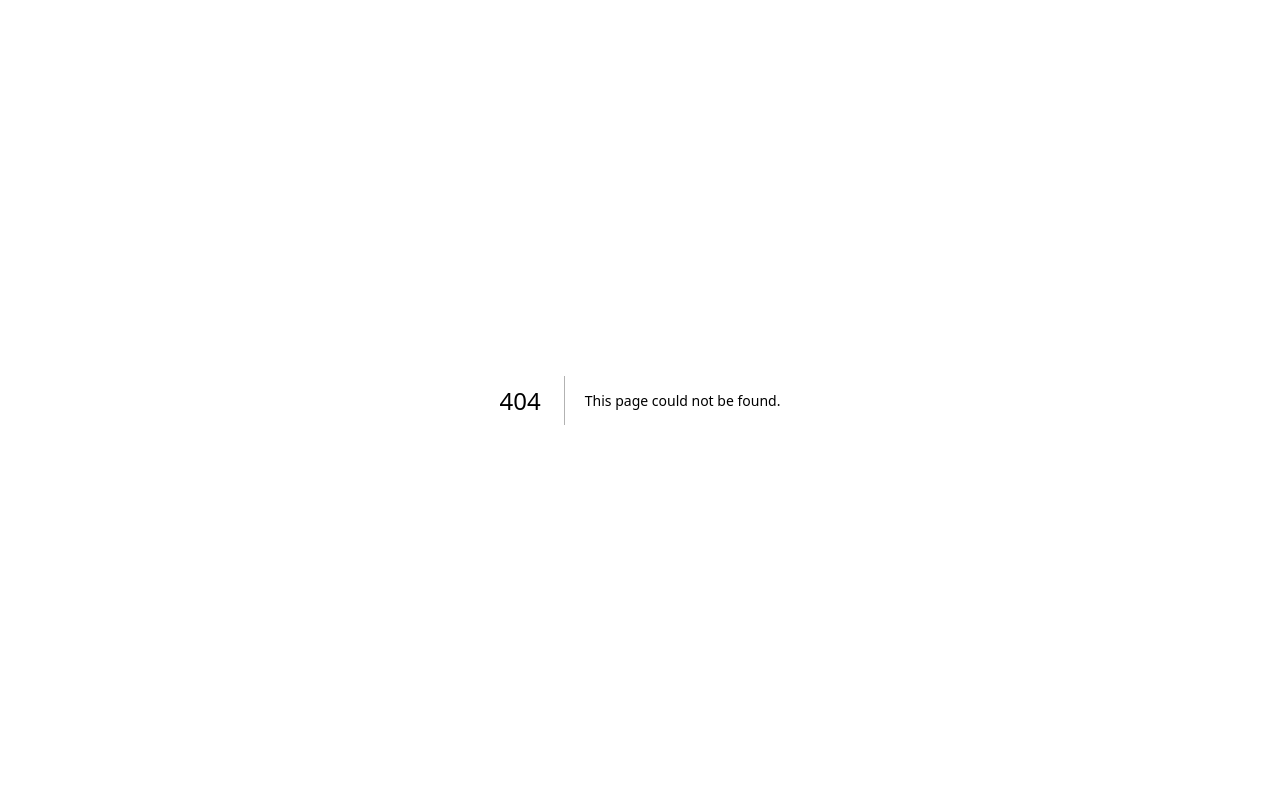
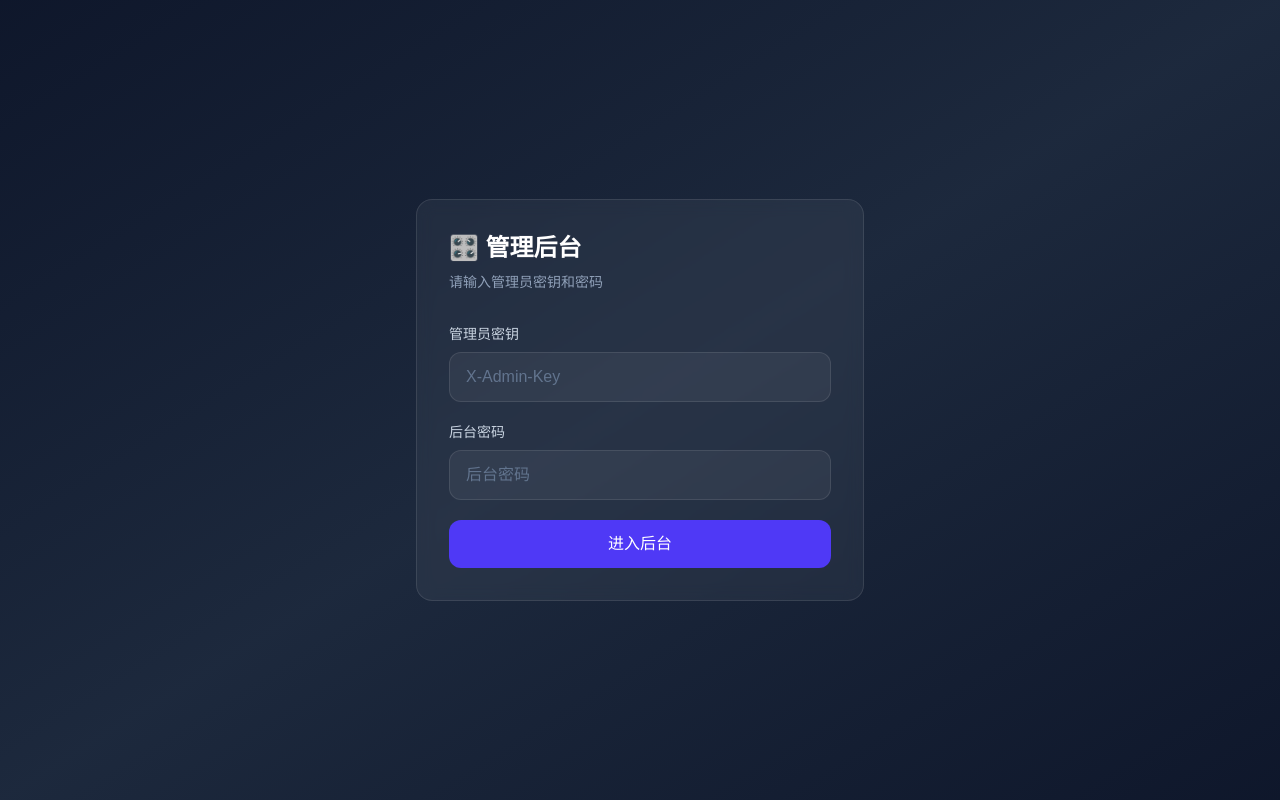
Before and after one commit to Archie0608-soure/paper-assistant-v2, a Next.js app: page /admin in a window 1280 px wide. Before the commit this address had no page. Built offline with nearby package versions, Linux system fonts and the light colour scheme; no server answers.

Commit message:
feat(admin): 重做管理员登录系统 - cookie认证 + 余额调整

```diff
--- a/src/app/admin/adjust-balance/page.tsx
+++ b/src/app/admin/adjust-balance/page.tsx
@@ -1,13 +1,27 @@
 'use client';
-import { useState } from 'react';
+import { useState, useEffect } from 'react';
+import { useRouter } from 'next/navigation';
 
 export default function AdminBalancePage() {
+  const router = useRouter();
   const [email, setEmail] = useState('');
   const [amount, setAmount] = useState('');
   const [reason, setReason] = useState('');
   const [loading, setLoading] = useState(false);
   const [result, setResult] = useState<any>(null);
   const [error, setError] = useState('');
+
+  useEffect(() => {
+    const checkSession = async () => {
+      try {
+        const res = await fetch('/api/admin/check-session');
+        if (!res.ok) router.replace('/admin');
+      } catch {
+        router.replace('/admin');
+      }
+    };
+    checkSession();
+  }, []);
 
   const handleSubmit = async (e: React.FormEvent) => {
     e.preventDefault();
@@ -19,11 +33,7 @@ export default function AdminBalancePage() {
       const res = await fetch('/api/admin/adjust-balance', {
         method: 'POST',
         headers: { 'Content-Type': 'application/json' },
-        body: JSON.stringify({
-          user_email: email,
-          amount: Number(amount),
-          reason,
-        }),
+        body: JSON.stringify({ user_email: email, amount: Number(amount), reason }),
       });
       const data = await res.json();
       if (!res.ok) throw new Error(data.error || '操作失败');
@@ -35,9 +45,22 @@ export default function AdminBalancePage() {
     }
   };
 
+  const handleLogout = async () => {
+    await fetch('/api/admin/logout', { method: 'POST' });
+    router.replace('/admin');
+  };
+
   return (
-    <div style={{ padding: '40px', maxWidth: '600px', margin: '0 auto' }}>
-      <h1>🎛️ 管理员 - 余额调整</h1>
+    <div style={{ padding: '40px', maxWidth: '700px', margin: '0 auto' }}>
+      <div className="flex items-center justify-between mb-8">
+        <h1>🎛️ 管理员后台 - 余额调整</h1>
+        <button
+          onClick={handleLogout}
+          style={{ padding: '8px 16px', background: '#374151', color: '#fff', border: 'none', borderRadius: '8px', cursor: 'pointer' }}
+        >
+          退出登录
+        </button>
+      </div>
 
       <form onSubmit={handleSubmit} style={{ display: 'flex', flexDirection: 'column', gap: '16px', marginTop: '24px' }}>
         <div>
--- /dev/null
+++ b/src/app/admin/api/check-session/route.ts
@@ -0,0 +1,9 @@
+import { NextRequest, NextResponse } from 'next/server';
+
+export async function GET(req: NextRequest) {
+  const token = req.cookies.get('pa_admin_session');
+  if (token?.value === 'authenticated') {
+    return NextResponse.json({ ok: true });
+  }
+  return NextResponse.json({ error: '未登录' }, { status: 401 });
+}
--- /dev/null
+++ b/src/app/admin/api/login/route.ts
@@ -0,0 +1,36 @@
+import { NextRequest, NextResponse } from 'next/server';
+
+const ADMIN_KEY = process.env.ADMIN_API_KEY;
+const ADMIN_BACKEND_PASSWORD = process.env.ADMIN_BACKEND_PASSWORD;
+
+const ADMIN_SESSION_TOKEN = 'pa_admin_session';
+
+export async function POST(req: NextRequest) {
+  try {
+    const { admin_key, admin_password } = await req.json();
+
+    if (!admin_key || !admin_password) {
+      return NextResponse.json({ error: '请填写所有字段' }, { status: 400 });
+    }
+
+    if (admin_key !== ADMIN_KEY) {
+      return NextResponse.json({ error: '管理员密钥错误' }, { status: 403 });
+    }
+
+    if (admin_password !== ADMIN_BACKEND_PASSWORD) {
+      return NextResponse.json({ error: '后台密码错误' }, { status: 403 });
+    }
+
+    const response = NextResponse.json({ success: true });
+    response.cookies.set(ADMIN_SESSION_TOKEN, 'authenticated', {
+      httpOnly: true,
+      maxAge: 60 * 60 * 24 * 7, // 7天
+      path: '/admin',
+      sameSite: 'lax',
+    });
+
+    return response;
+  } catch (err: any) {
+    return NextResponse.json({ error: err.message }, { status: 500 });
+  }
+}
--- /dev/null
+++ b/src/app/admin/api/logout/route.ts
@@ -0,0 +1,7 @@
+import { NextResponse } from 'next/server';
+
+export async function POST() {
+  const response = NextResponse.json({ success: true });
+  response.cookies.set('pa_admin_session', '', { maxAge: 0, path: '/admin' });
+  return response;
+}
--- /dev/null
+++ b/src/app/admin/page.tsx
@@ -0,0 +1,97 @@
+'use client';
+
+import { useState, useEffect } from 'react';
+import { useRouter } from 'next/navigation';
+
+export default function AdminLoginPage() {
+  const router = useRouter();
+  const [adminKey, setAdminKey] = useState('');
+  const [adminPassword, setAdminPassword] = useState('');
+  const [error, setError] = useState('');
+  const [loading, setLoading] = useState(false);
+
+  useEffect(() => {
+    // 已登录则跳转
+    const check = async () => {
+      try {
+        const res = await fetch('/api/admin/check-session');
+        if (res.ok) {
+          router.replace('/admin/adjust-balance');
+        }
+      } catch {}
+    };
+    check();
+  }, []);
+
+  const handleSubmit = async (e: React.FormEvent) => {
+    e.preventDefault();
+    setError('');
+    setLoading(true);
+    try {
+      const res = await fetch('/api/admin/login', {
+        method: 'POST',
+        headers: { 'Content-Type': 'application/json' },
+        body: JSON.stringify({ admin_key: adminKey, admin_password: adminPassword }),
+      });
+      const data = await res.json();
+      if (!res.ok) {
+        setError(data.error || '登录失败');
+        return;
+      }
+      router.replace('/admin/adjust-balance');
+    } catch {
+      setError('网络错误，请重试');
+    } finally {
+      setLoading(false);
+    }
+  };
+
+  return (
+    <div className="min-h-screen bg-gradient-to-br from-slate-900 via-slate-800 to-slate-900 flex items-center justify-center px-4">
+      <div className="w-full max-w-md bg-white/5 border border-white/10 rounded-2xl p-8 backdrop-blur-sm">
+        <h1 className="text-2xl font-bold text-white mb-2">🎛️ 管理后台</h1>
+        <p className="text-slate-400 text-sm mb-8">请输入管理员密钥和密码</p>
+
+        <form onSubmit={handleSubmit} className="space-y-5">
+          <div>
+            <label className="block text-sm font-medium text-slate-300 mb-2">管理员密钥</label>
+            <input
+              type="password"
+              value={adminKey}
+              onChange={e => setAdminKey(e.target.value)}
+              placeholder="X-Admin-Key"
+              required
+              className="w-full px-4 py-3 bg-white/5 border border-white/10 rounded-xl text-white placeholder-slate-500 focus:outline-none focus:border-indigo-500 transition"
+            />
+          </div>
+
+          <div>
+            <label className="block text-sm font-medium text-slate-300 mb-2">后台密码</label>
+            <input
+              type="password"
+              value={adminPassword}
+              onChange={e => setAdminPassword(e.target.value)}
+              placeholder="后台密码"
+              required
+              className="w-full px-4 py-3 bg-white/5 border border-white/10 rounded-xl text-white placeholder-slate-500 focus:outline-none focus:border-indigo-500 transition"
+            />
+          </div>
+
+          {error && (
+            <div className="px-4 py-3 bg-red-500/10 border border-red-500/20 rounded-xl text-red-400 text-sm">
+              ❌ {error}
+            </div>
+          )}
+
+          <button
+            type="submit"
+            disabled={loading}
+            className="w-full py-3 bg-indigo-600 hover:bg-indigo-700 disabled:bg-indigo-800 text-white font-medium rounded-xl transition"
+          >
+            {loading ? '验证中...' : '进入后台'}
+          </button>
+        </form>
+      </div>
+    </div>
+  );
+}
--- a/src/app/api/admin/adjust-balance/route.ts
+++ b/src/app/api/admin/adjust-balance/route.ts
@@ -6,23 +6,20 @@ const supabase = createClient(
   process.env.SUPABASE_SERVICE_ROLE_KEY!
 );
 
-const ADMIN_KEY = process.env.ADMIN_API_KEY;
-const ADMIN_BACKEND_PASSWORD = process.env.ADMIN_BACKEND_PASSWORD;
+function isAdminAuthenticated(req: NextRequest): boolean {
+  const token = req.cookies.get('pa_admin_session');
+  return token?.value === 'authenticated';
+}
 
 // 管理员调整用户余额
 export async function POST(req: NextRequest) {
-  // 管理员密钥校验（双重认证）
-  const adminKey = req.headers.get('X-Admin-Key');
-  const body = await req.json();
-  const { admin_password, user_email, amount, reason } = body;
-  if (!ADMIN_KEY || adminKey !== ADMIN_KEY) {
-    return NextResponse.json({ error: '无权访问' }, { status: 403 });
-  }
-  if (!ADMIN_BACKEND_PASSWORD || admin_password !== ADMIN_BACKEND_PASSWORD) {
-    return NextResponse.json({ error: '后台密码错误' }, { status: 403 });
+  // Cookie 认证
+  if (!isAdminAuthenticated(req)) {
+    return NextResponse.json({ error: '未登录或无权限' }, { status: 403 });
   }
 
   try {
+    const { user_email, amount, reason } = await req.json();
 
     if (!user_email || amount === undefined) {
       return NextResponse.json({ error: '缺少参数' }, { status: 400 });
@@ -82,16 +79,10 @@ export async function POST(req: NextRequest) {
   }
 }
 
-// GET: 检查 admin key + 后台密码是否有效
+// GET: 检查 admin session 是否有效
 export async function GET(req: NextRequest) {
-  const adminKey = req.headers.get('X-Admin-Key');
-  const { searchParams } = new URL(req.url);
-  const admin_password = searchParams.get('admin_password') || '';
-  if (!ADMIN_KEY || adminKey !== ADMIN_KEY) {
-    return NextResponse.json({ error: '无权访问' }, { status: 403 });
+  if (!isAdminAuthenticated(req)) {
+    return NextResponse.json({ error: '未登录' }, { status: 401 });
   }
-  if (!ADMIN_BACKEND_PASSWORD || admin_password !== ADMIN_BACKEND_PASSWORD) {
-    return NextResponse.json({ error: '后台密码错误' }, { status: 403 });
-  }
-  return NextResponse.json({ ok: true, message: 'Admin auth valid' });
+  return NextResponse.json({ ok: true, message: 'Admin authenticated' });
 }
```
